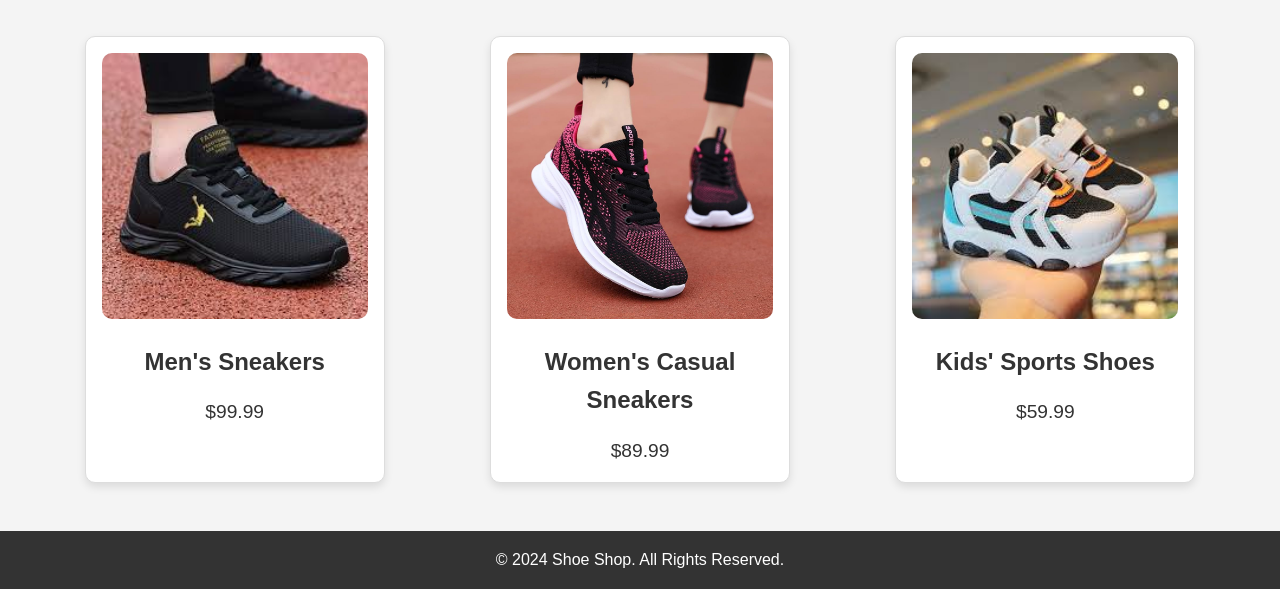
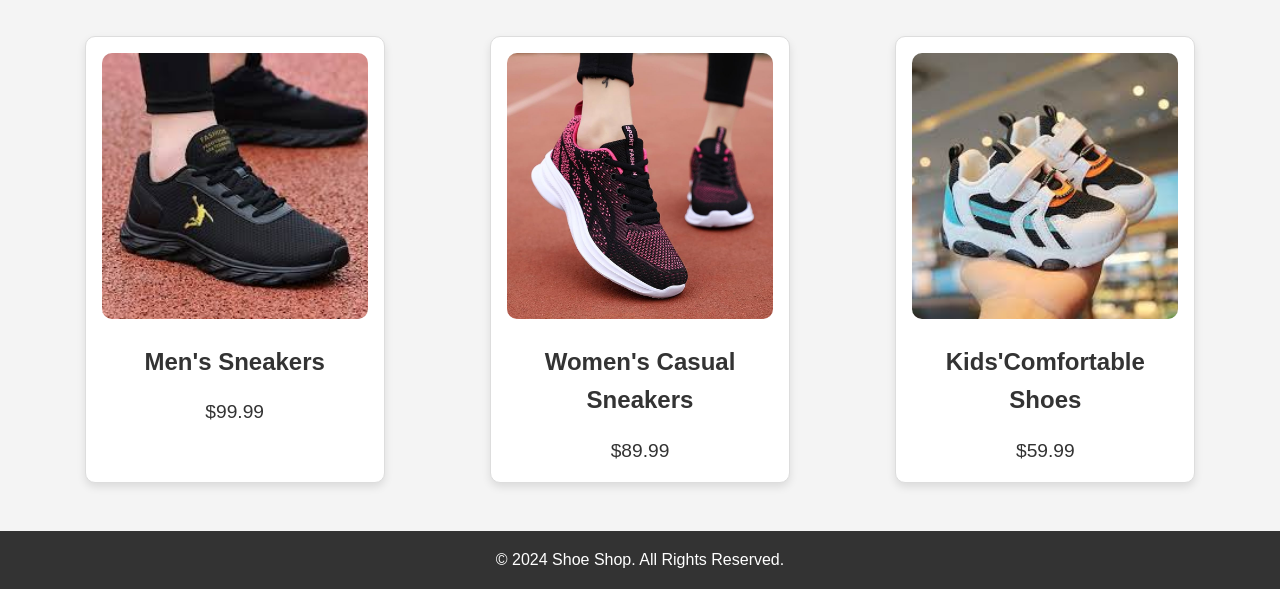
Before and after one commit to Zuha-Faiz/ShoeShopHub, a plain HTML site: page index.html in a window 1280 px wide. Shown: the part 671-1260 px from the top of the page. Drawn offline with Linux system fonts and the light colour scheme.

Commit message:
Update product title of kids shoes
Changed the product title to "Kids' Comfortable Shoes" to emphasize comfort and suitability for children's active lifestyles. Updated all relevant HTML elements and descriptions to reflect this change for consistency and clarity on the website.

```diff
--- a/index.html
+++ b/index.html
@@ -49,7 +49,7 @@
       </div>
       <div class="product-item">
         <img src="./kid.jpeg" alt="Shoe 3">
-        <h3>Kids' Sports Shoes</h3>
+        <h3>Kids'Comfortable Shoes</h3>
         <p>$59.99</p>
       </div>
     </div>
```
